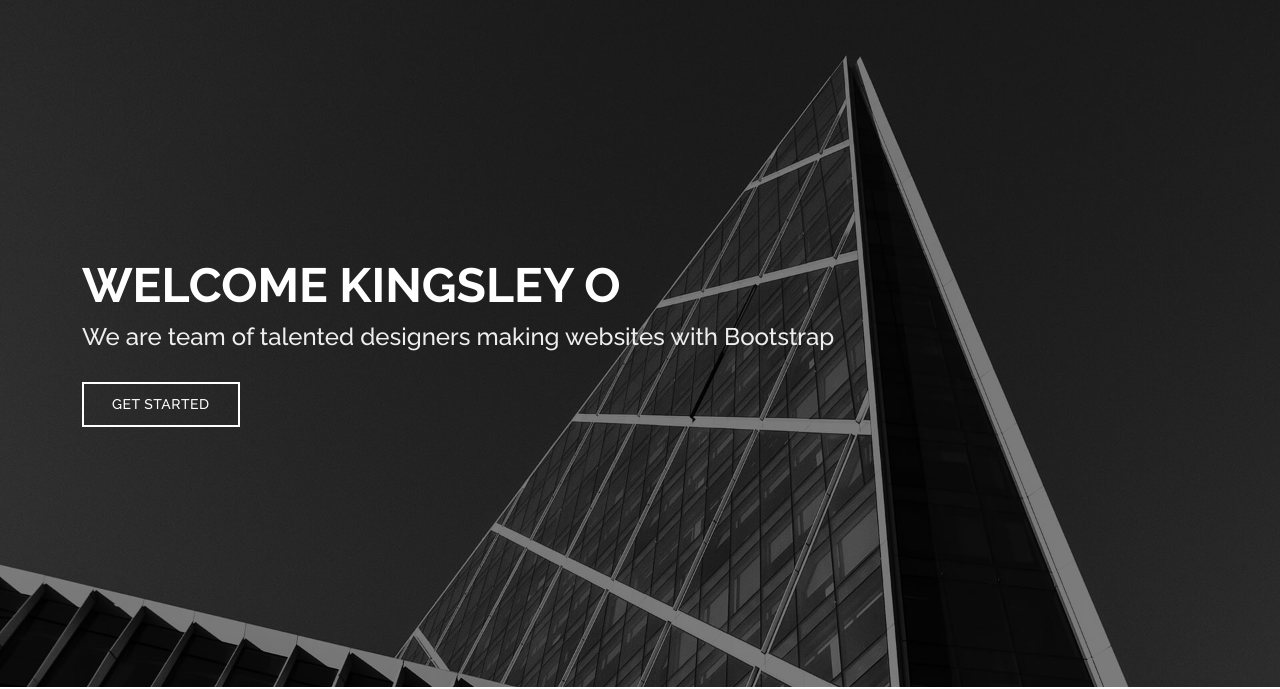
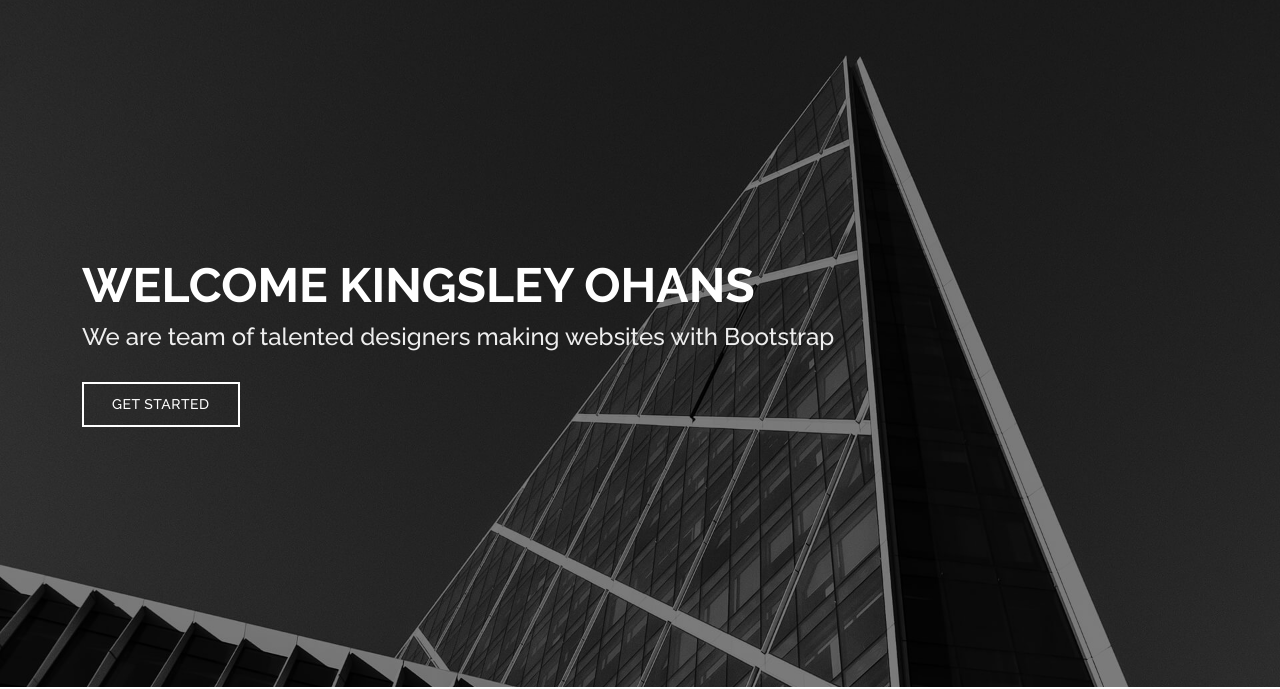
Before and after one commit to ohansck/acd-demo, a plain HTML site: page index.html in a window 1280 px wide. Shown: the part 113-802 px from the top of the page. Drawn offline with nearby package versions, Linux system fonts and the light colour scheme.

Commit message:
updated index

```diff
--- a/index.html
+++ b/index.html
@@ -100,7 +100,7 @@
   <!-- ======= Hero Section ======= -->
   <section id="hero" class="d-flex align-items-center">
     <div class="container position-relative" data-aos="fade-up" data-aos-delay="500">
-      <h1>Welcome Kingsley O</h1>
+      <h1>Welcome Kingsley Ohans</h1>
       <h2>We are team of talented designers making websites with Bootstrap</h2>
       <a href="#about" class="btn-get-started scrollto">Get Started</a>
     </div>
```
